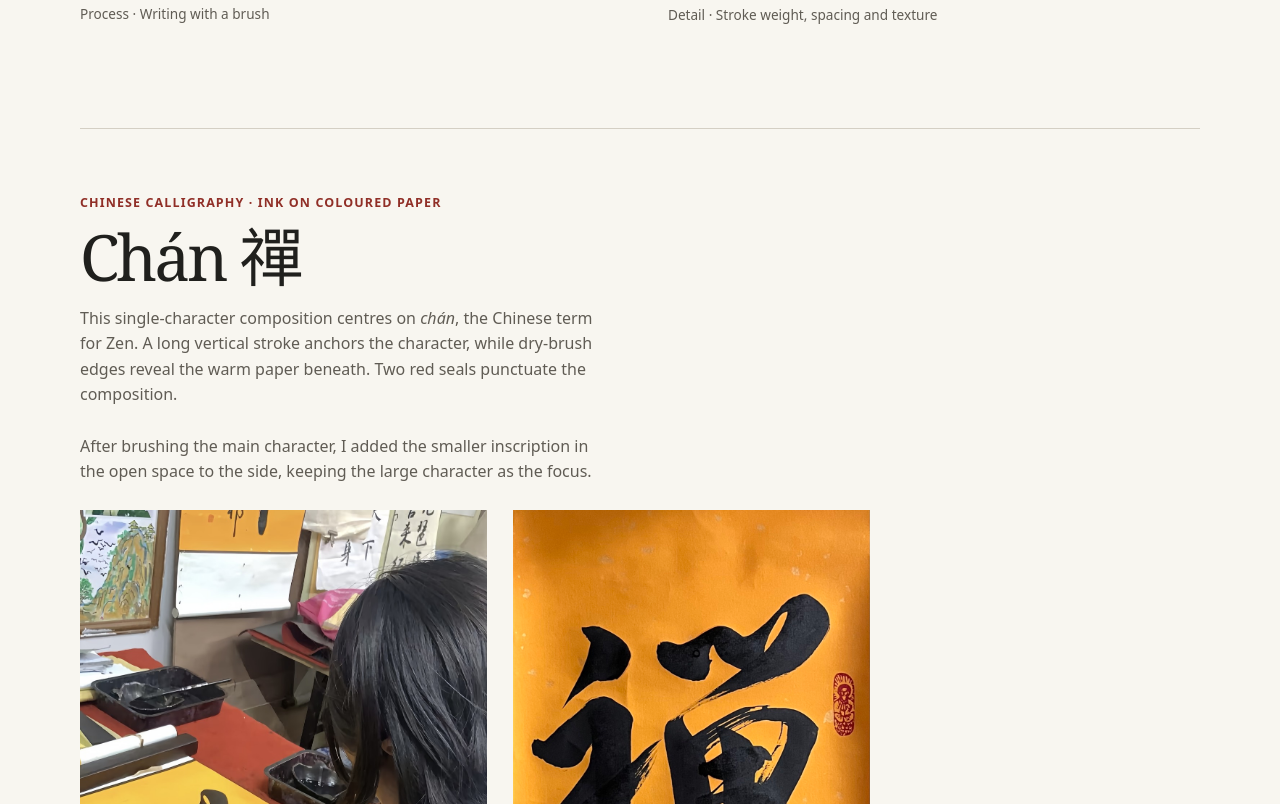
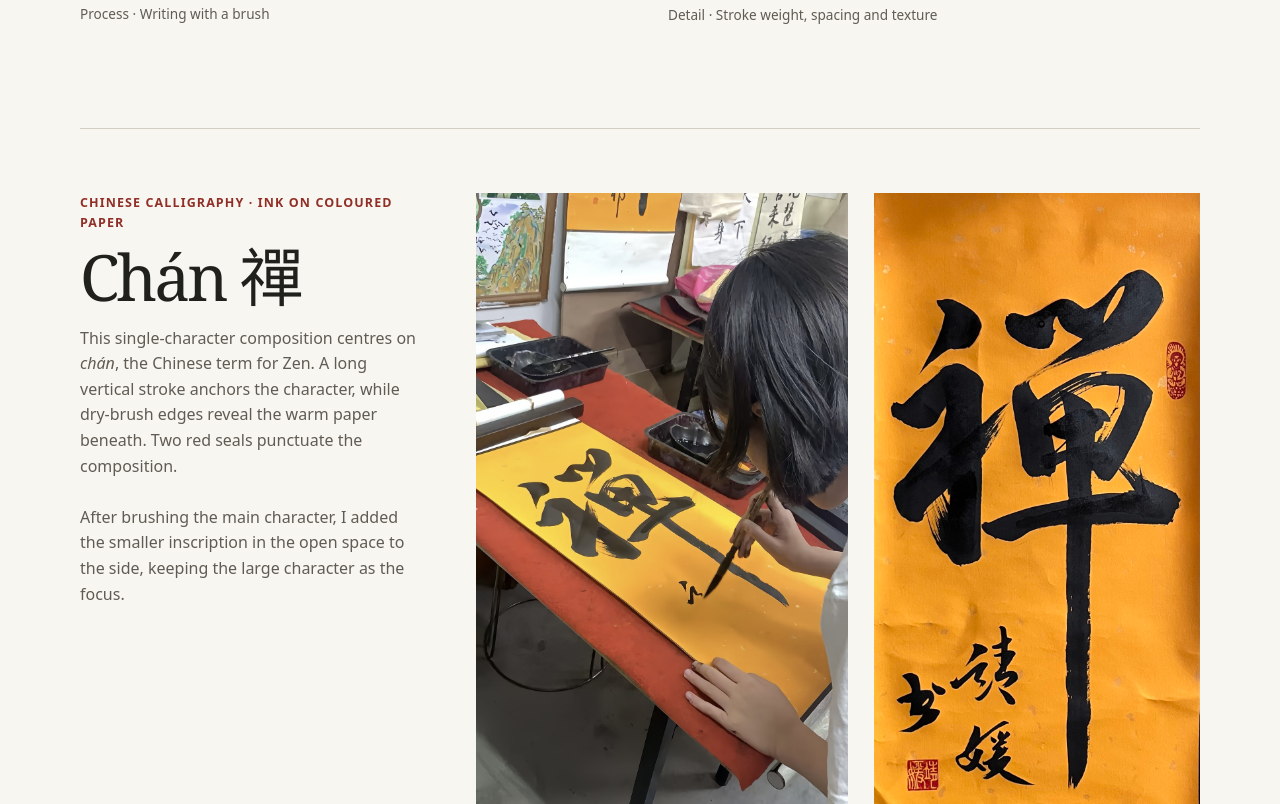
Before and after one commit to daya614/daya614.github.io, a plain HTML site: page index.html in a window 1280 px wide. Shown: the part 1636-2440 px from the top of the page. Drawn offline with Linux system fonts and the light colour scheme.

Commit message:
Refine Chan layout and enlarge Daya sketch

```diff
--- a/index.html
+++ b/index.html
@@ -30,11 +30,12 @@ section { scroll-margin-top:1rem; margin-bottom:clamp(4rem, 9vw, 8rem); }
 .medium { color:var(--red); font-size:.78rem; font-weight:700; letter-spacing:.09em; text-transform:uppercase; margin:0 0 .7rem; }
 .description { max-width:57ch; color:var(--muted); margin:1rem 0 1.6rem; }
 .pair { display:grid; grid-template-columns:1.057fr 1fr; gap:clamp(.8rem, 2vw, 1.6rem); }
-.chan-pair { grid-template-columns:1.14fr 1fr; max-width:790px; }
+.chan-project { display:grid; grid-template-columns:minmax(0, 1fr) minmax(0, 2.1fr); column-gap:clamp(1.5rem, 4vw, 3.5rem); align-items:start; }
+.chan-pair { grid-template-columns:minmax(0, 1.14fr) minmax(0, 1fr); }
 .logo-process, .logo-renders { display:grid; gap:clamp(.8rem, 2vw, 1.6rem); }
-.logo-process { grid-template-columns:minmax(0, 1fr) minmax(0, 1.65fr); }
+.logo-process { grid-template-columns:minmax(0, 1fr) minmax(0, 1.2fr); }
 .logo-process img, .logo-renders img { object-fit:contain; background:#efebe3; }
-.logo-process img { aspect-ratio:4 / 3; }
+.logo-process img { aspect-ratio:1 / 1; }
 .logo-renders { margin-top:1.6rem; grid-template-columns:repeat(3,minmax(0,1fr)); }
 .logo-renders img { aspect-ratio:3 / 2; }
 figure { margin:0; }
@@ -49,6 +50,7 @@ summary { cursor:pointer; padding:1.1rem 0; font-weight:600; }
 .exercise img { width:auto; max-width:100%; max-height:720px; margin:0 0 1.2rem; }
 .note { color:var(--muted); }
 footer { border-top:1px solid var(--line); font-size:.85rem; color:var(--muted); }
+@media (max-width:760px) { .chan-project { grid-template-columns:1fr; } }
 @media (max-width:600px) { .pair,.logo-process,.logo-renders { grid-template-columns:1fr; } .wrap { width:calc(100% - 2rem); } }
 @media (prefers-reduced-motion:reduce) { html { scroll-behavior:auto; } }
 </style>
@@ -80,11 +82,13 @@ footer { border-top:1px solid var(--line); font-size:.85rem; color:var(--muted);
         </figure>
       </div>
     </article>
-    <article class="project" id="chan">
-      <p class="medium">Chinese calligraphy · Ink on coloured paper</p>
-      <h3>Chán <span lang="zh">禪</span></h3>
-      <p class="description">This single-character composition centres on <i>chán</i>, the Chinese term for Zen. A long vertical stroke anchors the character, while dry-brush edges reveal the warm paper beneath. Two red seals punctuate the composition.</p>
-      <p class="description">After brushing the main character, I added the smaller inscription in the open space to the side, keeping the large character as the focus.</p>
+    <article class="project chan-project" id="chan">
+      <div>
+        <p class="medium">Chinese calligraphy · Ink on coloured paper</p>
+        <h3>Chán <span lang="zh">禪</span></h3>
+        <p class="description">This single-character composition centres on <i>chán</i>, the Chinese term for Zen. A long vertical stroke anchors the character, while dry-brush edges reveal the warm paper beneath. Two red seals punctuate the composition.</p>
+        <p class="description">After brushing the main character, I added the smaller inscription in the open space to the side, keeping the large character as the focus.</p>
+      </div>
       <div class="pair chan-pair">
         <figure>
           <a href="chan-writing-process.jpg" aria-label="View Writing the inscription at full size"><img src="chan-writing-process.jpg" width="1125" height="2000" alt="A brush adds the smaller inscription beside the large character on golden paper." loading="lazy" decoding="async"></a>
```
